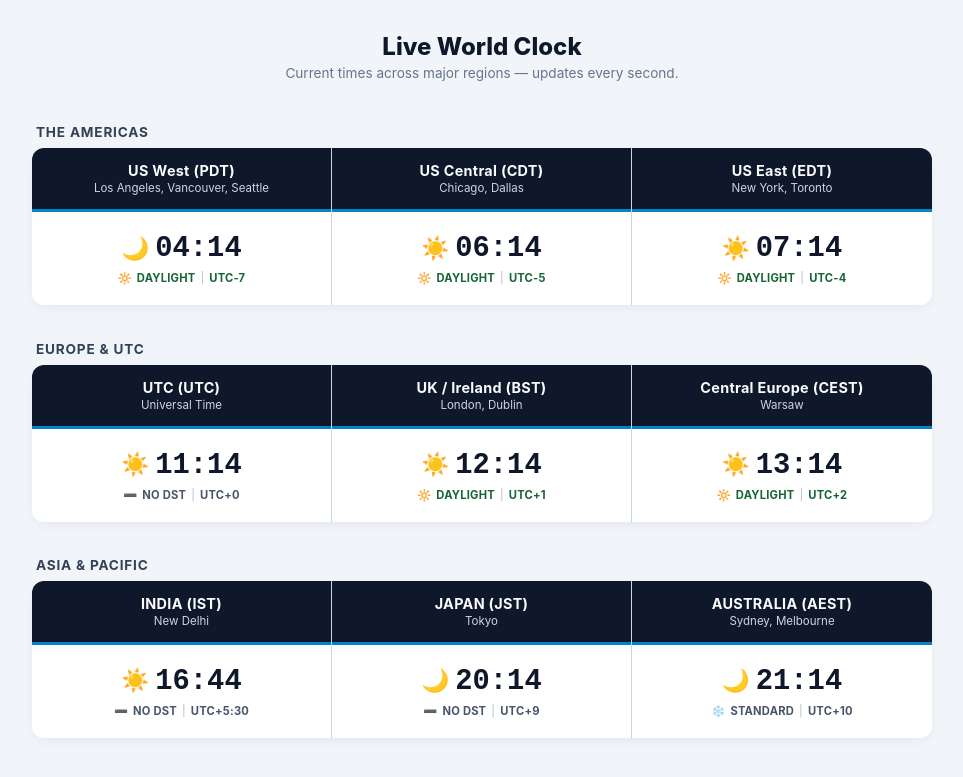
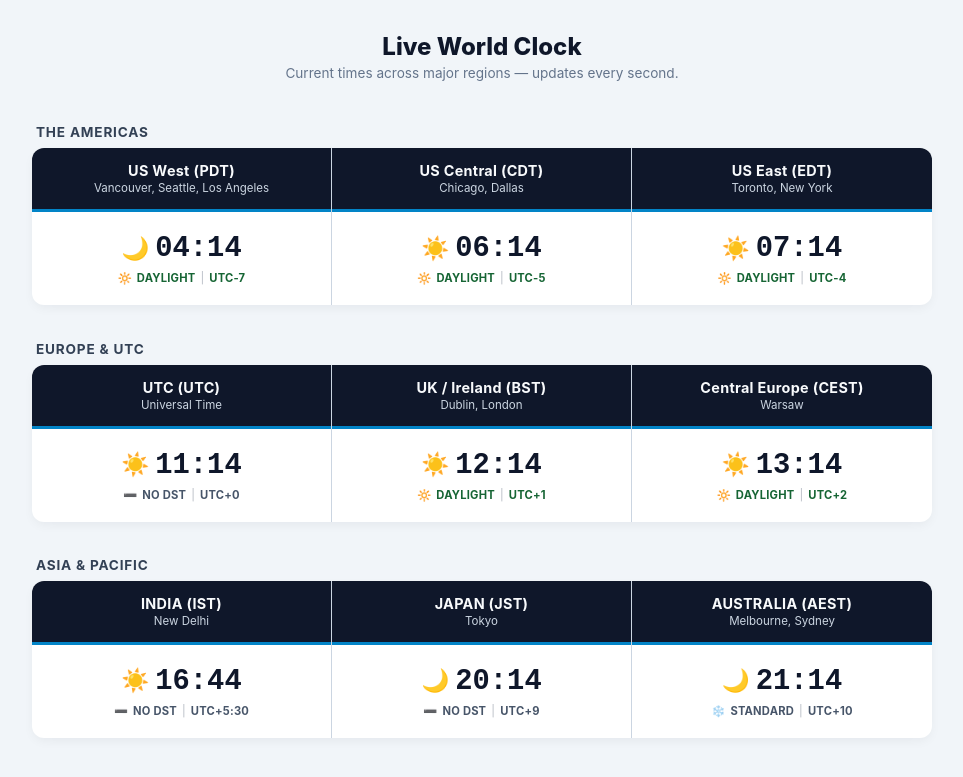
Before and after one commit to MikeyBronowski/mikeybronowski.github.io, a Jekyll site: the page time/index.html, which Jekyll copies as it is, in a window 1280 px wide. Shown: the top 777 px of the page, without its empty margins (158-1121 px from the left). Built offline with Jekyll 4.4.1, drawn with Linux system fonts in a browser that asks for light colours; part of the change alters nothing that is shown.

```diff
--- a/time/index.html
+++ b/time/index.html
@@ -173,7 +173,7 @@
                 <div class="column">
                     <header class="header-block">
                         <div class="header-title" id="title-us-west">US West</div>
-                        <small class="header-cities">Los Angeles, Vancouver, Seattle</small>
+                        <small class="header-cities">Vancouver, Seattle, Los Angeles</small>
                     </header>
                     <div class="data-block" id="data-us-west" aria-live="off">Loading...</div>
                 </div>
@@ -187,7 +187,7 @@
                 <div class="column">
                     <header class="header-block">
                         <div class="header-title" id="title-us-east">US East</div>
-                        <small class="header-cities">New York, Toronto</small>
+                        <small class="header-cities">Toronto, New York</small>
                     </header>
                     <div class="data-block" id="data-us-east" aria-live="off">Loading...</div>
                 </div>
@@ -207,7 +207,7 @@
                 <div class="column">
                     <header class="header-block">
                         <div class="header-title" id="title-uk-ireland">UK / Ireland</div>
-                        <small class="header-cities">London, Dublin</small>
+                        <small class="header-cities">Dublin, London</small>
                     </header>
                     <div class="data-block" id="data-uk-ireland" aria-live="off">Loading...</div>
                 </div>
@@ -241,7 +241,7 @@
                 <div class="column">
                     <header class="header-block">
                         <div class="header-title" id="title-australia">AUSTRALIA</div>
-                        <small class="header-cities">Sydney, Melbourne</small>
+                        <small class="header-cities">Melbourne, Sydney</small>
                     </header>
                     <div class="data-block" id="data-australia" aria-live="off">Loading...</div>
                 </div>
@@ -251,15 +251,15 @@
 
     <script>
         const clocksConfig = [
-            { id: 'us-west',    zone: 'America/Los_Angeles', label: 'US West'      },
+            { id: 'us-west',    zone: 'America/Vancouver',   label: 'US West'      },
             { id: 'us-central', zone: 'America/Chicago',     label: 'US Central'   },
-            { id: 'us-east',    zone: 'America/New_York',    label: 'US East'      },
+            { id: 'us-east',    zone: 'America/Toronto',     label: 'US East'      },
             { id: 'utc',        zone: 'UTC',                 label: 'UTC'          },
-            { id: 'uk-ireland', zone: 'Europe/London',       label: 'UK / Ireland' },
+            { id: 'uk-ireland', zone: 'Europe/Dublin',       label: 'UK / Ireland' },
             { id: 'eu-central', zone: 'Europe/Warsaw',       label: 'Central Europe' },
             { id: 'india',      zone: 'Asia/Kolkata',        label: 'INDIA'        },
             { id: 'japan',      zone: 'Asia/Tokyo',          label: 'JAPAN'        },
-            { id: 'australia',  zone: 'Australia/Sydney',    label: 'AUSTRALIA'    }
+            { id: 'australia',  zone: 'Australia/Melbourne', label: 'AUSTRALIA'    }
         ];
 
         const MINS_PER_HOUR  = 60;
@@ -274,14 +274,18 @@
 
         function getKnownAcronym(zone, isSummer) {
             switch (zone) {
-                case 'America/Los_Angeles': return isSummer ? 'PDT'  : 'PST';
+                case 'America/Los_Angeles':
+                case 'America/Vancouver':   return isSummer ? 'PDT'  : 'PST';
                 case 'America/Chicago':     return isSummer ? 'CDT'  : 'CST';
-                case 'America/New_York':    return isSummer ? 'EDT'  : 'EST';
-                case 'Europe/London':       return isSummer ? 'BST'  : 'GMT';
+                case 'America/New_York':
+                case 'America/Toronto':     return isSummer ? 'EDT'  : 'EST';
+                case 'Europe/London':
+                case 'Europe/Dublin':       return isSummer ? 'BST'  : 'GMT';
                 case 'Europe/Warsaw':       return isSummer ? 'CEST' : 'CET';
                 case 'Asia/Kolkata':        return 'IST';
                 case 'Asia/Tokyo':          return 'JST';
-                case 'Australia/Sydney':    return isSummer ? 'AEDT' : 'AEST';
+                case 'Australia/Sydney':
+                case 'Australia/Melbourne': return isSummer ? 'AEDT' : 'AEST';
                 case 'UTC':                 return 'UTC';
                 default:                    return '';
             }
@@ -438,7 +442,7 @@
                         <time>${timeString}</time>
                     </div>
                     <div class="info-line ${sClass}">
-                        <span aria-hidden="true">${modeIcon}</span>
+                        <span role="img" aria-label="${modeText} indicator">${modeIcon}</span>
                         <span>${modeText}</span>
                         <span class="divider" aria-hidden="true">|</span>
                         <span>${offset}</span>
```
